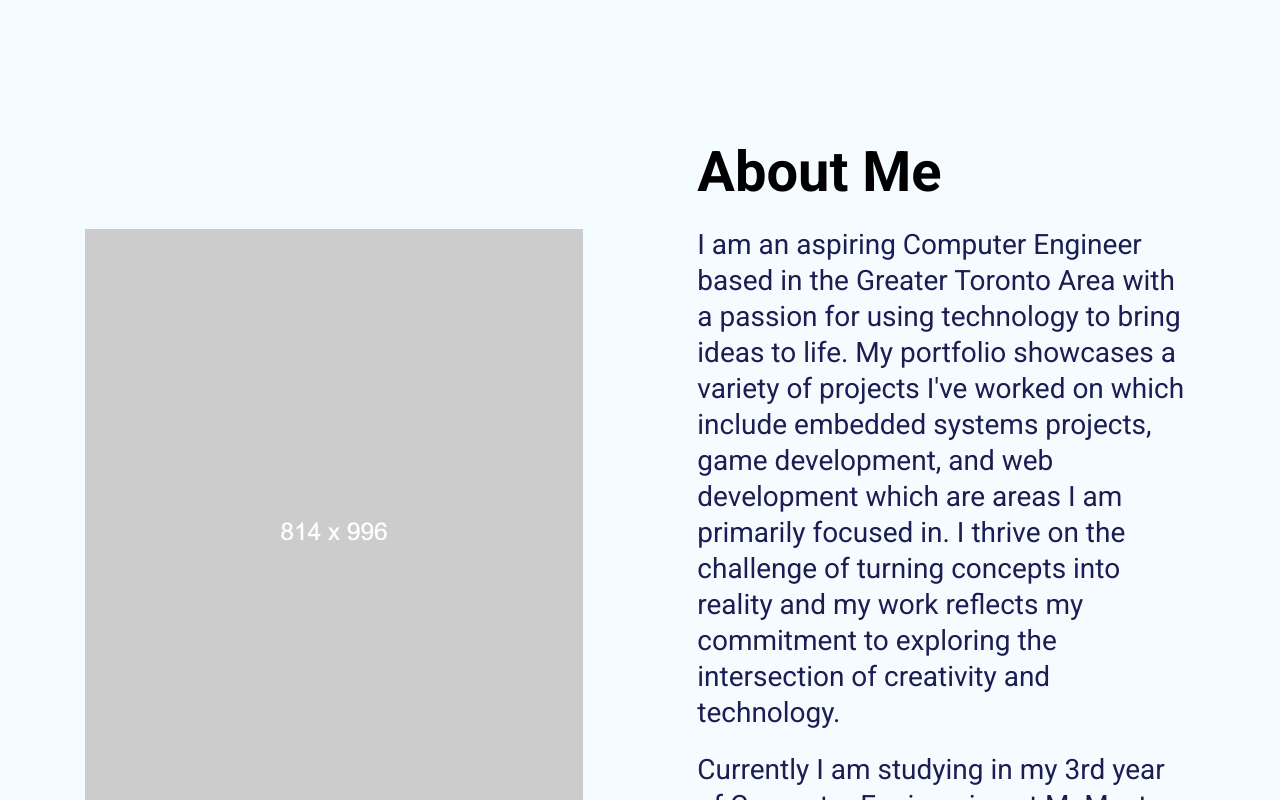
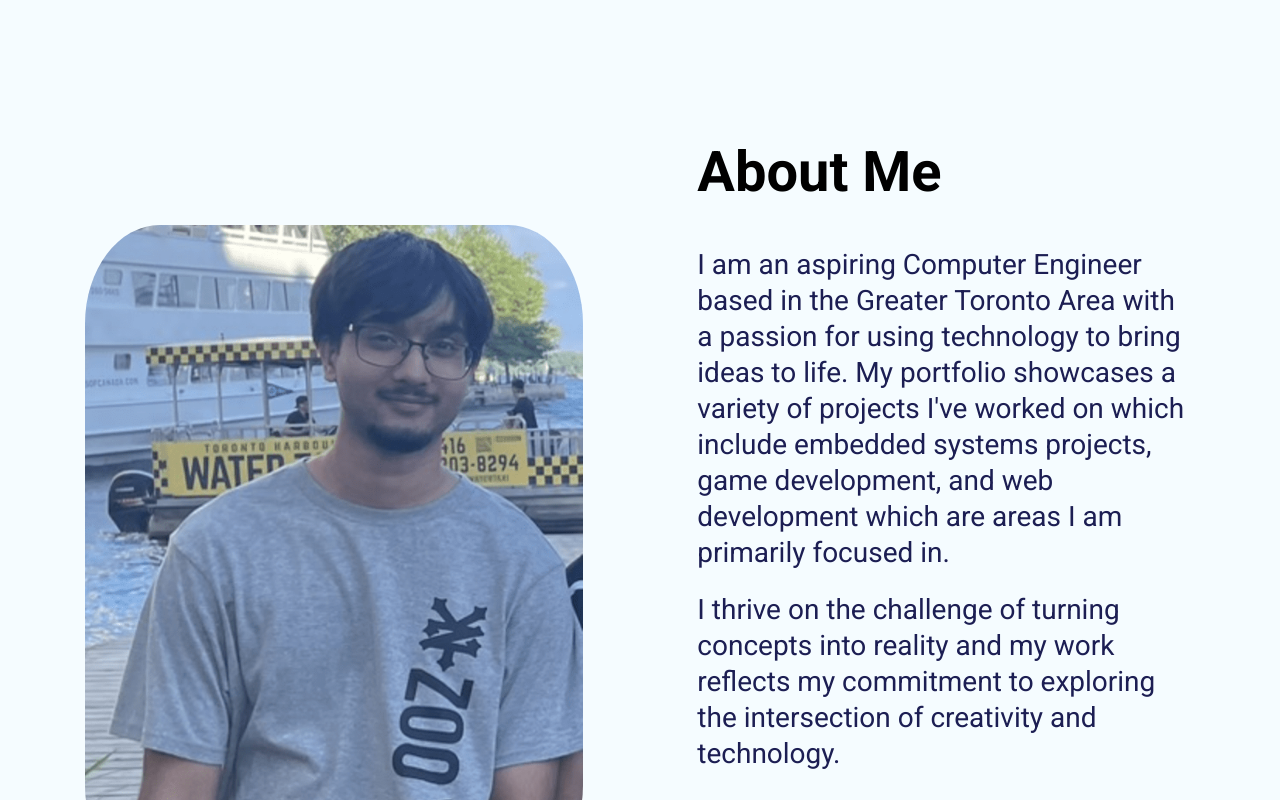
Before and after one commit to ali-naqvi8062/portfolio-website, a React (Create React App) app: page / in a window 1280 px wide. Shown: the part 840-1640 px from the top of the page. Built offline with nearby package versions, Linux system fonts and the light colour scheme.

Commit message:
Add about me section image

```diff
--- a/src/App.css
+++ b/src/App.css
@@ -846,3 +846,11 @@ h3 {
   transform: scale(0.9);
   border-radius: 50%;
 }
+
+#abt-img{
+  border-radius: 15%;
+}
+
+#abt-head {
+  padding-bottom: 20px;
+}
--- a/src/Pages/Home/AboutMe.jsx
+++ b/src/Pages/Home/AboutMe.jsx
@@ -2,7 +2,7 @@ export default function AboutMe () {
     return (
         <section id="AboutMe" className="about--section">
             <div className="about--section--img">
-                <img src="./img/about-me.png" alt="About Me"/>
+                <img src="./img/about_img.png" alt="About Me" id="abt-img"/>
             </div>
             <div className="hero--section--content--box about--section--box">
                 <div className="hero--section--content">
@@ -13,6 +13,8 @@ export default function AboutMe () {
                         I am an aspiring Computer Engineer based in the Greater Toronto Area with a passion for using technology to
                         bring ideas to life. My portfolio showcases a variety of projects I've worked on which
                         include embedded systems projects, game development, and web development which are areas I am primarily focused in.
+                    </p>
+                    <p className="hero--section-description" id="abt">
                         I thrive on the challenge of turning concepts into reality and my work reflects my commitment to exploring the
                         intersection of creativity and technology.
                     </p>
```
Also changed, not shown: public/img/about_img.png (added).
